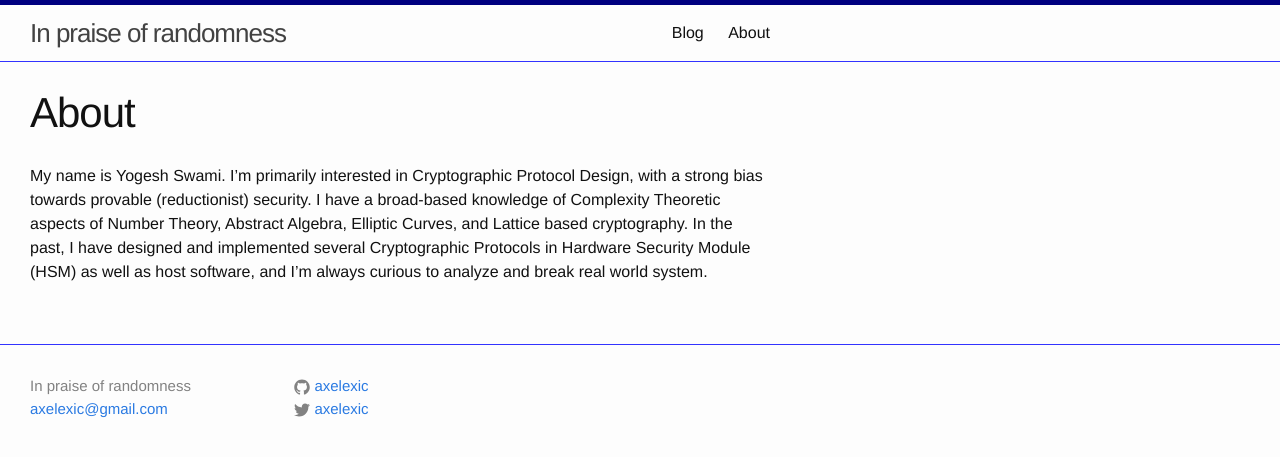
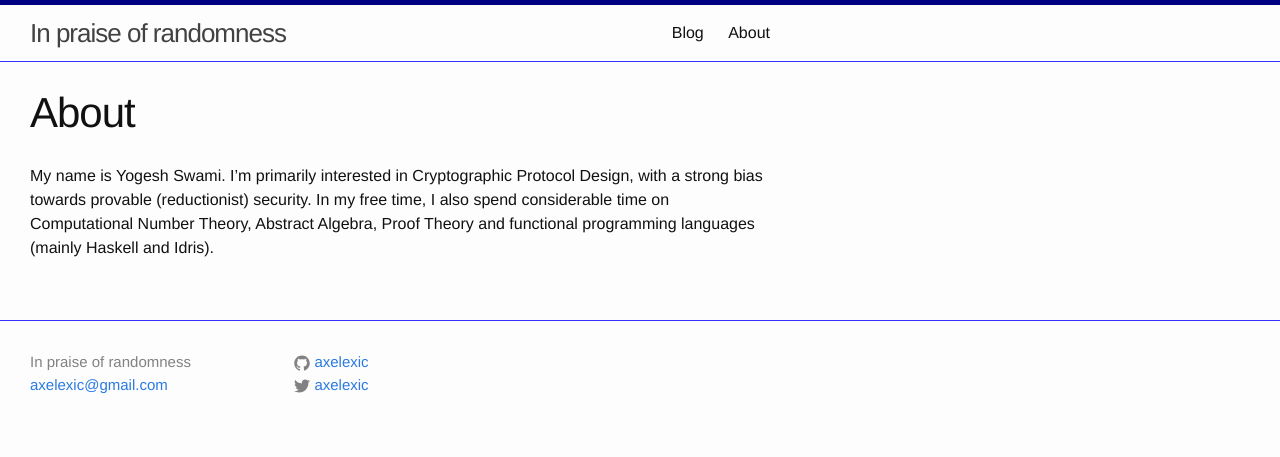
Before and after one commit to axelexic/axelexic.github.io, a Jekyll site: the page built from 99-about.md, in a window 1280 px wide. Shown: the top 457 px of the page. Built offline with Jekyll 4.4.1, drawn with Linux system fonts in a browser that asks for light colours.

Commit message:
Updating about page grammer

```diff
--- a/99-about.md
+++ b/99-about.md
@@ -6,9 +6,6 @@ permalink: /about/
 
 My name is Yogesh Swami. I'm primarily interested in Cryptographic
 Protocol Design, with a strong bias towards provable (reductionist)
-security. I have a broad-based knowledge of Complexity Theoretic
-aspects of Number Theory, Abstract Algebra, Elliptic Curves, and
-Lattice based cryptography. In the past, I have designed and
-implemented several Cryptographic Protocols in Hardware Security
-Module (HSM) as well as host software, and I'm always curious to
-analyze and break real world system.
+security. In my free time, I also spend considerable time on
+Computational Number Theory, Abstract Algebra, Proof Theory and
+functional programming languages (mainly Haskell and Idris).
```
